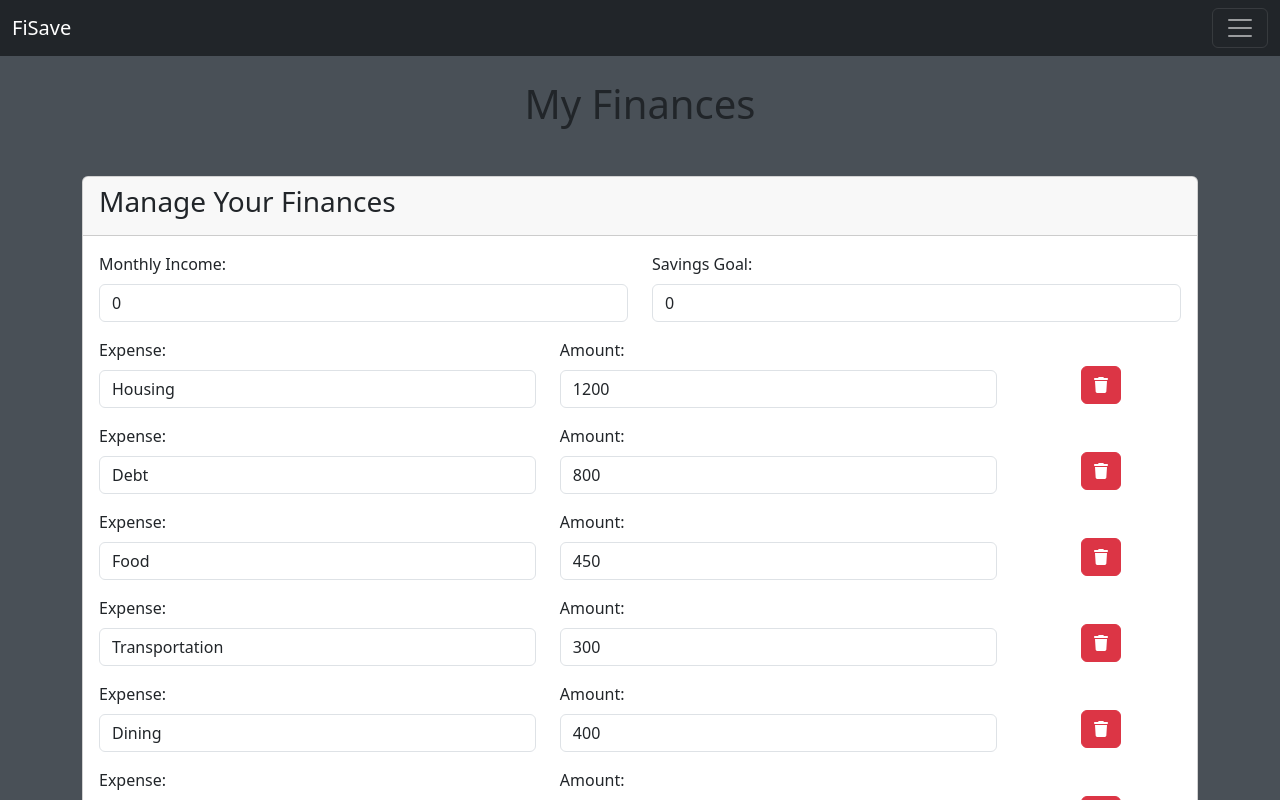
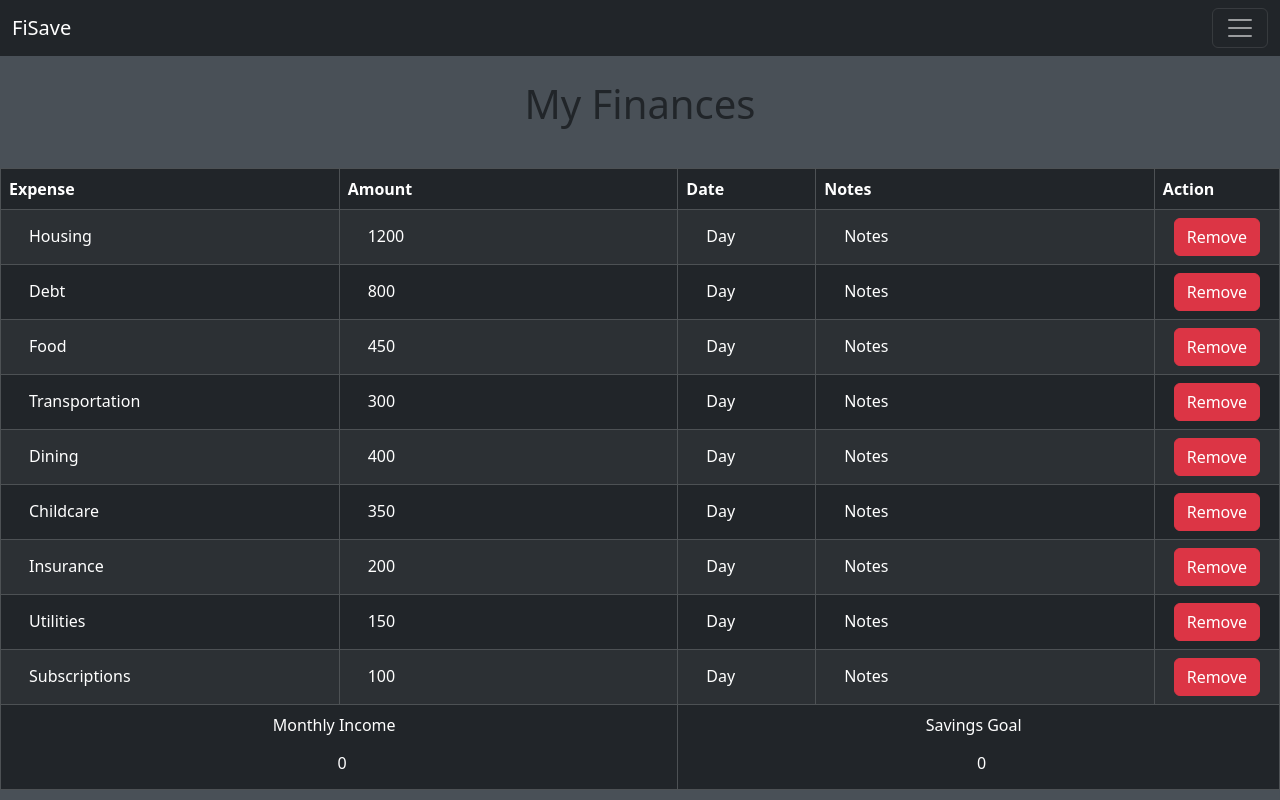
Before and after one commit to JohnArochaDev/Finance-Tracker, a React (Vite) app: page /my-finances in a window 1280 px wide. Shown: the top 800 px of the page. Built offline with nearby package versions, Linux system fonts and the light colour scheme.

Commit message:
added a row to the end of the chart and did styling

```diff
--- a/src/components/Forms/FinanceForm/index.tsx
+++ b/src/components/Forms/FinanceForm/index.tsx
@@ -1,8 +1,7 @@
 import React, { useState, useContext, useEffect } from 'react';
-import { Button, Form, Row, Col, Container, Card } from 'react-bootstrap';
-import { FontAwesomeIcon } from '@fortawesome/react-fontawesome';
-import { faTrash } from '@fortawesome/free-solid-svg-icons';
+import { Button, Form, Table } from 'react-bootstrap';
 import { ChartContext } from '../../../context/ChartContext';
+import './styles.css';
 
 const PieChartForm: React.FC = () => {
   const context = useContext(ChartContext);
@@ -15,12 +14,16 @@ const PieChartForm: React.FC = () => {
 
   const [labels, setLabels] = useState<string[]>([]);
   const [data, setData] = useState<number[]>([]);
+  const [categories, setCategories] = useState<string[]>([]);
+  const [dates, setDates] = useState<string[]>([]);
+  const [notes, setNotes] = useState<string[]>([]);
   const [monthlyIncome, setMonthlyIncome] = useState(0);
   const [savingsGoal, setSavingsGoal] = useState(0);
 
   useEffect(() => {
     setLabels(pieData.labels);
     setData(pieData.datasets[0].data);
+    // Initialize categories, dates, and notes if needed
   }, [pieData]);
 
   const handleLabelChange = (index: number, value: string) => {
@@ -37,92 +40,149 @@ const PieChartForm: React.FC = () => {
     updatePieData(labels, newData);
   };
 
+  const handleDateChange = (index: number, value: string) => {
+    const newDates = [...dates];
+    newDates[index] = value;
+    setDates(newDates);
+    updatePieData(labels, data);
+  };
+
+  const handleNotesChange = (index: number, value: string) => {
+    const newNotes = [...notes];
+    newNotes[index] = value;
+    setNotes(newNotes);
+    updatePieData(labels, data);
+  };
+
   const addLabel = () => {
     const newLabels = [...labels, ''];
     const newData = [...data, 0];
+    const newCategories = [...categories, ''];
+    const newDates = [...dates, ''];
+    const newNotes = [...notes, ''];
     setLabels(newLabels);
     setData(newData);
+    setCategories(newCategories);
+    setDates(newDates);
+    setNotes(newNotes);
     updatePieData(newLabels, newData);
   };
 
   const removeLabel = (index: number) => {
     const newLabels = labels.filter((_, i) => i !== index);
     const newData = data.filter((_, i) => i !== index);
+    const newCategories = categories.filter((_, i) => i !== index);
+    const newDates = dates.filter((_, i) => i !== index);
+    const newNotes = notes.filter((_, i) => i !== index);
     setLabels(newLabels);
     setData(newData);
+    setCategories(newCategories);
+    setDates(newDates);
+    setNotes(newNotes);
     updatePieData(newLabels, newData);
   };
 
+  const handleSubmit = () => {
+    console.log('Form submitted with data:', { labels, data, categories, dates, notes, monthlyIncome, savingsGoal });
+  };
+
   return (
-    <Container>
-      <Card className="mt-5">
-        <Card.Header>
-          <h3>Manage Your Finances</h3>
-        </Card.Header>
-        <Card.Body>
     <Form>
-            <Row className="mb-3">
-              <Col md={6}>
-                <Form.Group controlId="monthlyIncome">
-                  <Form.Label>Monthly Income:</Form.Label>
+      <Table striped bordered hover variant="dark" style={{ marginTop: '5vh' }}>
+        <thead>
+          <tr>
+            <th>Expense</th>
+            <th>Amount</th>
+            <th>Date</th>
+            <th>Notes</th>
+            <th>Action</th>
+          </tr>
+        </thead>
+        <tbody>
+          {labels.map((label, index) => (
+            <tr key={index}>
+              <td>
+                <Form.Control
+                  type="text"
+                  placeholder="Label"
+                  value={label}
+                  onChange={(e) => handleLabelChange(index, e.target.value)}
+                  className="invisible-input"
+                />
+              </td>
+              <td>
+                <Form.Control
+                  type="number"
+                  placeholder="Value"
+                  value={data[index]}
+                  onChange={(e) => handleDataChange(index, parseInt(e.target.value))}
+                  className="invisible-input"
+                />
+              </td>
+              <td>
+                <Form.Control
+                  type="number"
+                  placeholder="Day"
+                  min="1"
+                  max="31"
+                  value={dates[index]}
+                  onChange={(e) => handleDateChange(index, e.target.value)}
+                  className="invisible-input"
+                />
+              </td>
+              <td>
+                <Form.Control
+                  type="text"
+                  placeholder="Notes"
+                  value={notes[index]}
+                  onChange={(e) => handleNotesChange(index, e.target.value)}
+                  className="invisible-input"
+                />
+              </td>
+              <td className="text-center">
+                <Button variant="danger" onClick={() => removeLabel(index)}>
+                  Remove
+                </Button>
+              </td>
+            </tr>
+          ))}
+        <tr>
+          <td colSpan={2}>
+            <Form.Group controlId="monthlyIncome" className="form-group text-center">
+            <Form.Label>Monthly Income</Form.Label>
             <Form.Control
               type="number"
               placeholder="Enter your monthly income"
               value={monthlyIncome}
               onChange={(e) => setMonthlyIncome(parseInt(e.target.value))}
+              className="invisible-input text-center"
             />
             </Form.Group>
-              </Col>
-              <Col md={6}>
-                <Form.Group controlId="savingsGoal">
-                  <Form.Label>Savings Goal:</Form.Label>
+          </td>
+          <td colSpan={3}>
+            <Form.Group controlId="savingsGoal" className="form-group text-center">
+            <Form.Label>Savings Goal</Form.Label>
             <Form.Control
               type="number"
               placeholder="Enter your savings goal"
               value={savingsGoal}
               onChange={(e) => setSavingsGoal(parseInt(e.target.value))}
+              className="invisible-input text-center"
             />
             </Form.Group>
-              </Col>
-            </Row>
-            {labels.map((label, index) => (
-              <Row key={index} className="mb-3 align-items-center">
-                <Col md={5}>
-                  <Form.Group controlId={`label-${index}`}>
-                    <Form.Label>Expense:</Form.Label>
-                    <Form.Control
-                      type="text"
-                      placeholder="Label"
-                      value={label}
-                      onChange={(e) => handleLabelChange(index, e.target.value)}
-                    />
-                  </Form.Group>
-                </Col>
-                <Col md={5}>
-                  <Form.Group controlId={`value-${index}`}>
-                    <Form.Label>Amount:</Form.Label>
-                    <Form.Control
-                      type="number"
-                      placeholder="Value"
-                      value={data[index]}
-                      onChange={(e) => handleDataChange(index, parseInt(e.target.value))}
-                    />
-                  </Form.Group>
-                </Col>
-                <Col md={2} className="text-center">
-                  <Button variant="danger" onClick={() => removeLabel(index)} className="mt-4">
-                    <FontAwesomeIcon icon={faTrash} />
-                  </Button>
-                </Col>
-              </Row>
-            ))}
+          </td>
+        </tr>
+      </tbody>
+      </Table>
       <Button variant="primary" onClick={addLabel} className="mt-3">
         Add Label
       </Button>
+      <div className="form-wrapper">
+        <Button variant="success" onClick={handleSubmit} className="submit-button">
+          Submit
+        </Button>
+      </div>
     </Form>
-        </Card.Body>
-      </Card>
-    </Container>
   );
 };
 
--- /dev/null
+++ b/src/components/Forms/FinanceForm/styles.css
@@ -0,0 +1,34 @@
+.form-wrapper {
+  margin-top: 20px;
+  display: flex;
+  justify-content: space-between;
+}
+
+.form-group {
+  flex: 1;
+  margin-right: 10px;
+}
+
+.submit-button {
+  margin-top: 30px;
+  margin-left: 10px;
+}
+
+.invisible-input {
+  background-color: transparent !important;
+  border: none !important;
+  color: white !important;
+  box-shadow: none !important;
+  margin-left: .5em;
+  -moz-appearance: textfield;
+}
+
+.invisible-input::placeholder {
+  color: white !important;
+}
+
+.invisible-input::-webkit-outer-spin-button,
+.invisible-input::-webkit-inner-spin-button {
+  -webkit-appearance: none;
+  margin: 0;
+}
```
Also changed, not shown: src/components/Charts/PiChart/index.tsx (line endings or trailing spaces), src/context/ChartContext.tsx (line endings or trailing spaces). Lines whose indentation alone changed are shown as unchanged.
